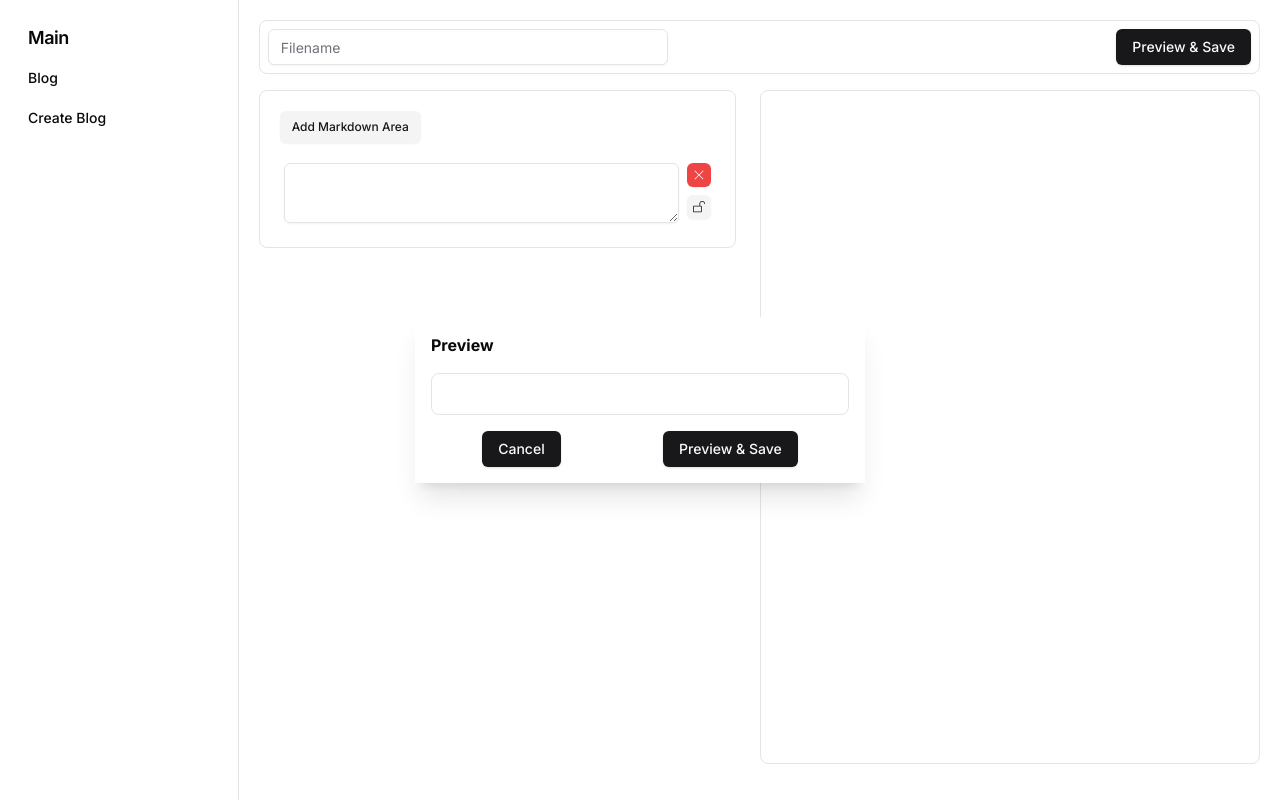
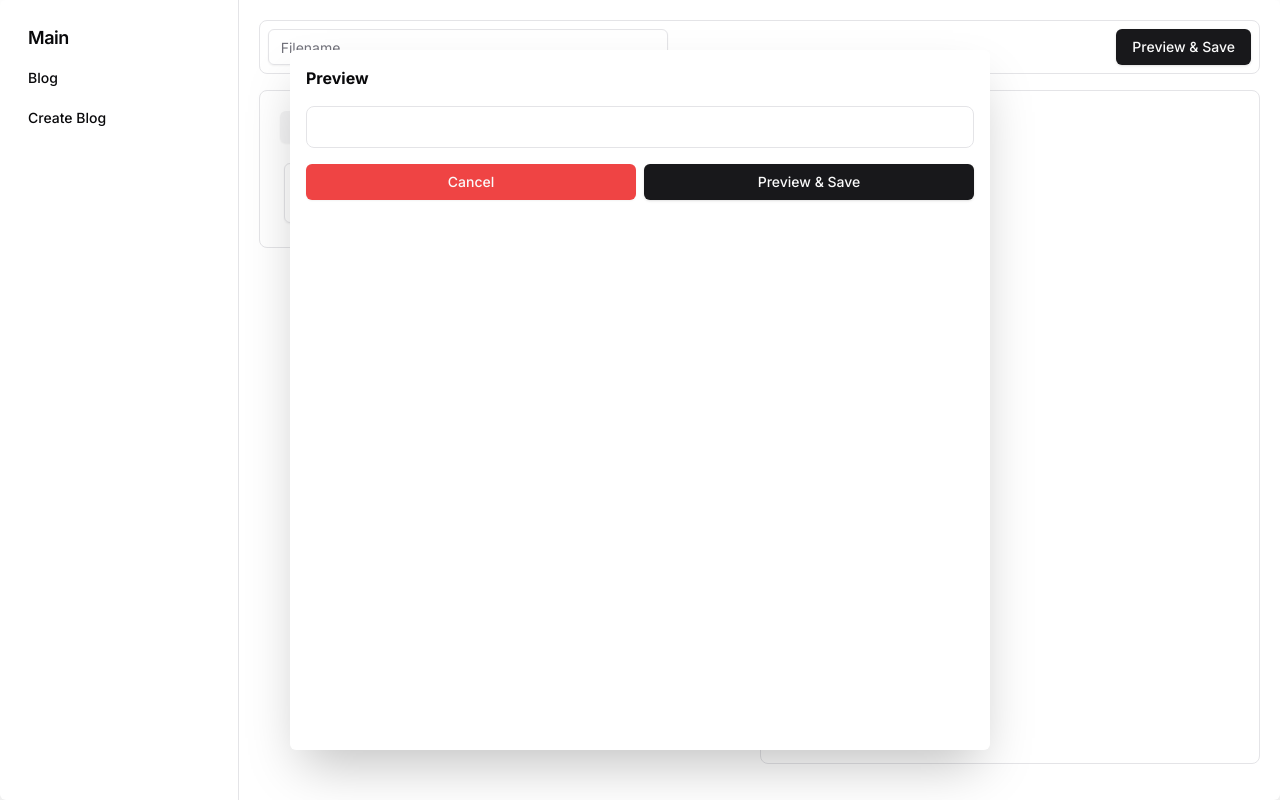
Before and after one commit to buildog-dev/buildog, a Next.js app: page /create-blog in a window 1280 px wide. Both pictures are taken after a click on the button "Preview & Save". Built offline with nearby package versions, Linux system fonts and the light colour scheme.

Commit message:
create preview blog page

```diff
--- a/src/app/create-blog/page.tsx
+++ b/src/app/create-blog/page.tsx
@@ -9,6 +9,7 @@ import { create_UUID } from "@/lib/uuid";
 import { Input } from "@/components/ui/input";
 import { useSearchParams } from "next/navigation";
 import * as Dialog from "@radix-ui/react-dialog";
+import PreviewBlog from "../preview-blog/page";
 
 export default function Page() {
   const [filename, setFilename] = useState<string>();
@@ -43,25 +44,6 @@ export default function Page() {
         },
       ];
     });
-  };
-
-  const save = () => {
-    if (filename && cards.length > 0) {
-      const text = cards?.map((item) => item.value + "\n\n").join("");
-
-      const currentLocalStorage = JSON.parse(
-        localStorage.getItem("blogs") as string
-      );
-
-      const newLocalStorage = {
-        ...currentLocalStorage,
-        [filename]: { cards, filename, text },
-      };
-
-      localStorage.setItem("blogs", JSON.stringify(newLocalStorage));
-    } else {
-      // error message
-    }
   };
 
   return (
@@ -108,22 +90,9 @@ export default function Page() {
           onOpenChange={() => setModalIsOpen(!modalIsOpen)}
         >
           <Dialog.Portal>
-            <Dialog.Overlay className="fixed inset-0 bg-black-a9" />
-            <Dialog.Content className="bg-white rounded-6px shadow-xl absolute top-1/2 left-1/2 transform -translate-x-1/2 -translate-y-1/2 w-[90vw] max-w-[450px] max-h-[85vh] p-25">
-              <div className=" m-4 flex flex-col gap-4">
-                <Dialog.Title className="font-bold">Preview</Dialog.Title>
-                <div className="overflow-y-auto w-full p-5 border rounded-lg space-y-4 ">
-                  <article className="prose dark:prose-invert">
-                    <Markdown remarkPlugins={[remarkGfm]}>
-                      {cards?.map((item) => item.value + "\n\n").join("")}
-                    </Markdown>
-                  </article>
-                </div>
-                <div className="flex flex-row justify-around">
-                  <Button onClick={() => setModalIsOpen(false)}>Cancel</Button>
-                  <Button onClick={save}>Preview & Save</Button>
-                </div>
-              </div>
+            <Dialog.Overlay className="fixed inset-0 bg-black-a9 rounded-[6px]  shadow-2xl" />
+            <Dialog.Content className="overflow-scroll bg-white rounded-[6px] shadow-2xl absolute top-1/2 left-1/2 transform -translate-x-1/2 -translate-y-1/2 w-[700px] h-[700px] p-25">
+              <PreviewBlog cards={cards} setModalIsOpen={setModalIsOpen} />
             </Dialog.Content>
           </Dialog.Portal>
         </Dialog.Root>
--- /dev/null
+++ b/src/app/preview-blog/page.tsx
@@ -0,0 +1,71 @@
+"use client";
+
+import React, { useEffect, useState } from "react";
+import Markdown from "react-markdown";
+import { Button } from "@/components/ui/button";
+import DragDropList, { Item } from "@/components/drag-drop-list";
+import remarkGfm from "remark-gfm";
+import { create_UUID } from "@/lib/uuid";
+
+import { useSearchParams } from "next/navigation";
+import * as Dialog from "@radix-ui/react-dialog";
+
+interface PreviewBlogProps {
+  cards: Item[];
+  modalIsOpen: boolean;
+  setModalIsOpen: React.Dispatch<React.SetStateAction<boolean>>;
+}
+
+export default function PreviewBlog({
+  cards,
+  modalIsOpen,
+  setModalIsOpen,
+}: PreviewBlogProps) {
+  const [filename, setFilename] = useState<string>();
+
+  const save = () => {
+    if (filename && cards.length > 0) {
+      const text = cards?.map((item) => item.value + "\n\n").join("");
+
+      const currentLocalStorage = JSON.parse(
+        localStorage.getItem("blogs") as string
+      );
+
+      const newLocalStorage = {
+        ...currentLocalStorage,
+        [filename]: { cards, filename, text },
+      };
+
+      localStorage.setItem("blogs", JSON.stringify(newLocalStorage));
+    } else {
+      // error message
+    }
+  };
+
+  return (
+    <div>
+      <div className=" m-4 flex flex-col gap-4">
+        <Dialog.Title className="font-bold">Preview</Dialog.Title>
+        <div className="overflow-y-auto w-full p-5 border rounded-lg space-y-4  ">
+          <article className="prose dark:prose-invert">
+            <Markdown remarkPlugins={[remarkGfm]}>
+              {cards?.map((item) => item.value + "\n\n").join("")}
+            </Markdown>
+          </article>
+        </div>
+        <div className="flex flex-row justify-around gap-2">
+          <Button
+            variant="destructive"
+            className="w-full "
+            onClick={() => setModalIsOpen(false)}
+          >
+            Cancel
+          </Button>
+          <Button variant="default" className="w-full" onClick={save}>
+            Preview & Save
+          </Button>
+        </div>
+      </div>
+    </div>
+  );
+}
```
